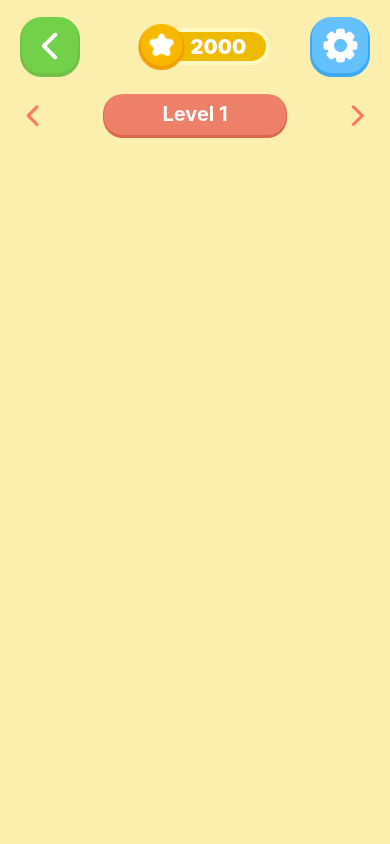
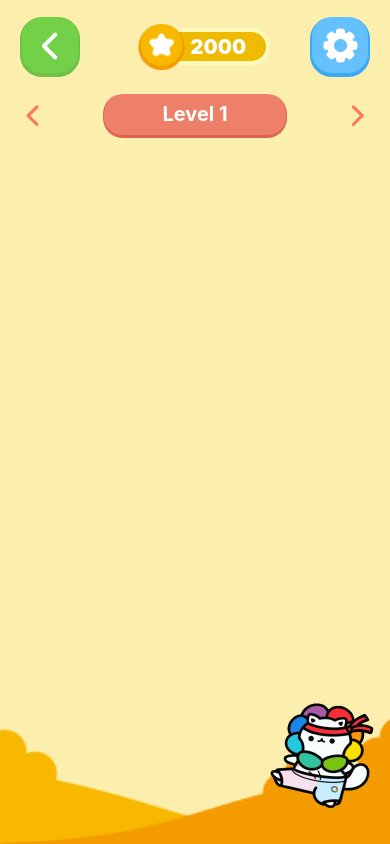
Before and after one commit to TalJa1/ArtApp, a React Native app: screen /Sketh in a window 390 px wide. Built offline with nearby package versions, Linux system fonts and the light colour scheme.

Commit message:
Refactor Sketh.tsx to add footer component and update styling

```diff
--- a/views/main/Sketh.tsx
+++ b/views/main/Sketh.tsx
@@ -26,8 +26,25 @@ const Sketh = () => {
           <Header />
           <Main />
         </View>
+        <Footer />
       </ScrollView>
     </SafeAreaView>
+  );
+};
+
+const Footer: React.FC = () => {
+  return (
+    <View style={{flexDirection: 'row'}}>
+      <Image
+        style={[styles.footerImg, styles.footerImg1]}
+        source={require('../../assets/mainSketh/footer1.png')}
+      />
+      <Image
+        style={[styles.footerImg, styles.footerImg2]}
+        source={require('../../assets/mainSketh/footer2.png')}
+      />
+      <Image style={styles.icon1} source={require('../../assets/mainSketh/icon1.png')}/>
+    </View>
   );
 };
 
@@ -116,4 +133,17 @@ const styles = StyleSheet.create({
     fontWeight: 'bold',
     color: 'white',
   },
+  footerImg: {
+    width: vw(100),
+    height: vh(15),
+    resizeMode: 'cover',
+  },
+  icon1:{
+    zIndex: 3,
+    position: 'absolute',
+    bottom: vh(3),
+    right: vw(3),
+  },
+  footerImg1: {zIndex: 2},
+  footerImg2: {zIndex: 1, position: 'absolute', bottom: 0},
 });
```
Also changed, not shown: assets/mainSketh/footer1.png (added), assets/mainSketh/footer2.png (added).
